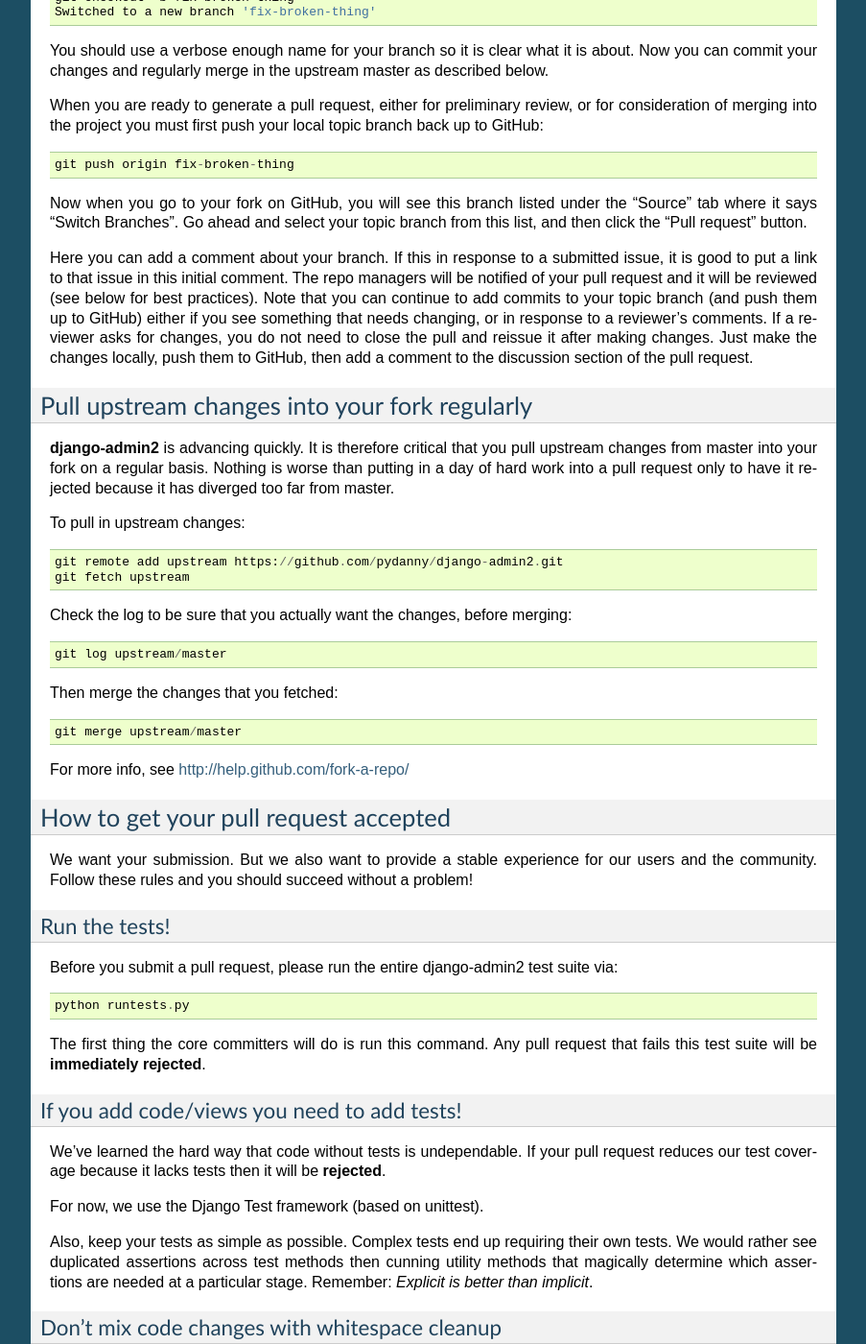
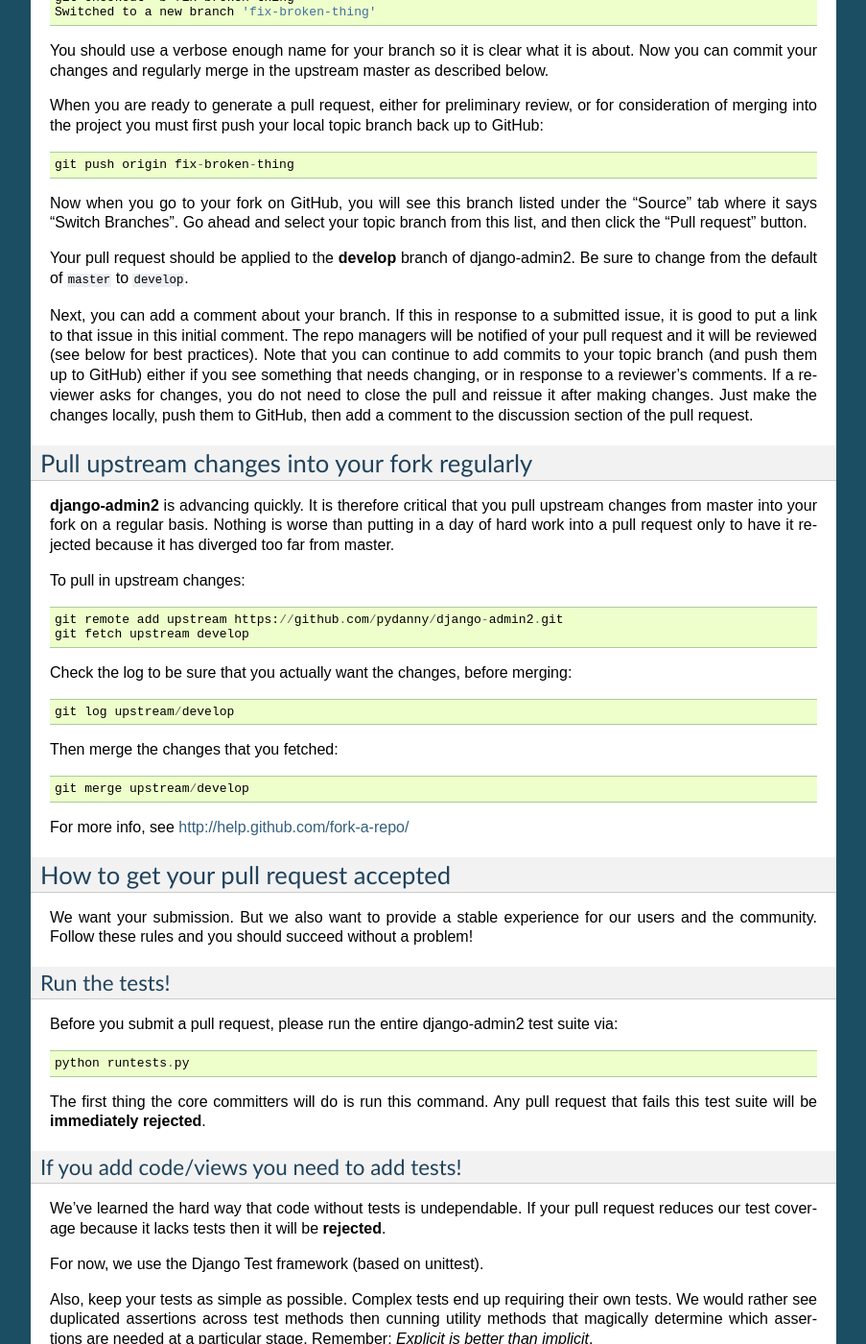
Before and after one commit to jazzband/django-admin2, a Sphinx documentation site: the page built from docs/contributing.rst, in a window 1280 px wide and 1400 px high, scrolled down 1352 px. Shown: the whole window at 96% size, without its empty margins (198-1101 px from the left). Built offline with Sphinx 7.4.7, drawn with Linux system fonts in a browser that asks for light colours.

Commit message:
Updated contributing docs to refer to 'develop' branch.

```diff
--- a/docs/contributing.rst
+++ b/docs/contributing.rst
@@ -84,7 +84,10 @@
 the "Source" tab where it says "Switch Branches".  Go ahead and select your
 topic branch from this list, and then click the "Pull request" button.
 
-Here you can add a comment about your branch.  If this in response to
+Your pull request should be applied to the **develop** branch of django-admin2.
+Be sure to change from the default of ``master`` to ``develop``.
+
+Next, you can add a comment about your branch.  If this in response to
 a submitted issue, it is good to put a link to that issue in this initial
 comment.  The repo managers will be notified of your pull request and it will
 be reviewed (see below for best practices).  Note that you can continue to add
@@ -102,15 +105,15 @@
 To pull in upstream changes::
 
     git remote add upstream https://github.com/pydanny/django-admin2.git
-    git fetch upstream
+    git fetch upstream develop
 
 Check the log to be sure that you actually want the changes, before merging::
 
-    git log upstream/master
+    git log upstream/develop
 
 Then merge the changes that you fetched::
 
-    git merge upstream/master
+    git merge upstream/develop
 
 For more info, see http://help.github.com/fork-a-repo/
 
```
